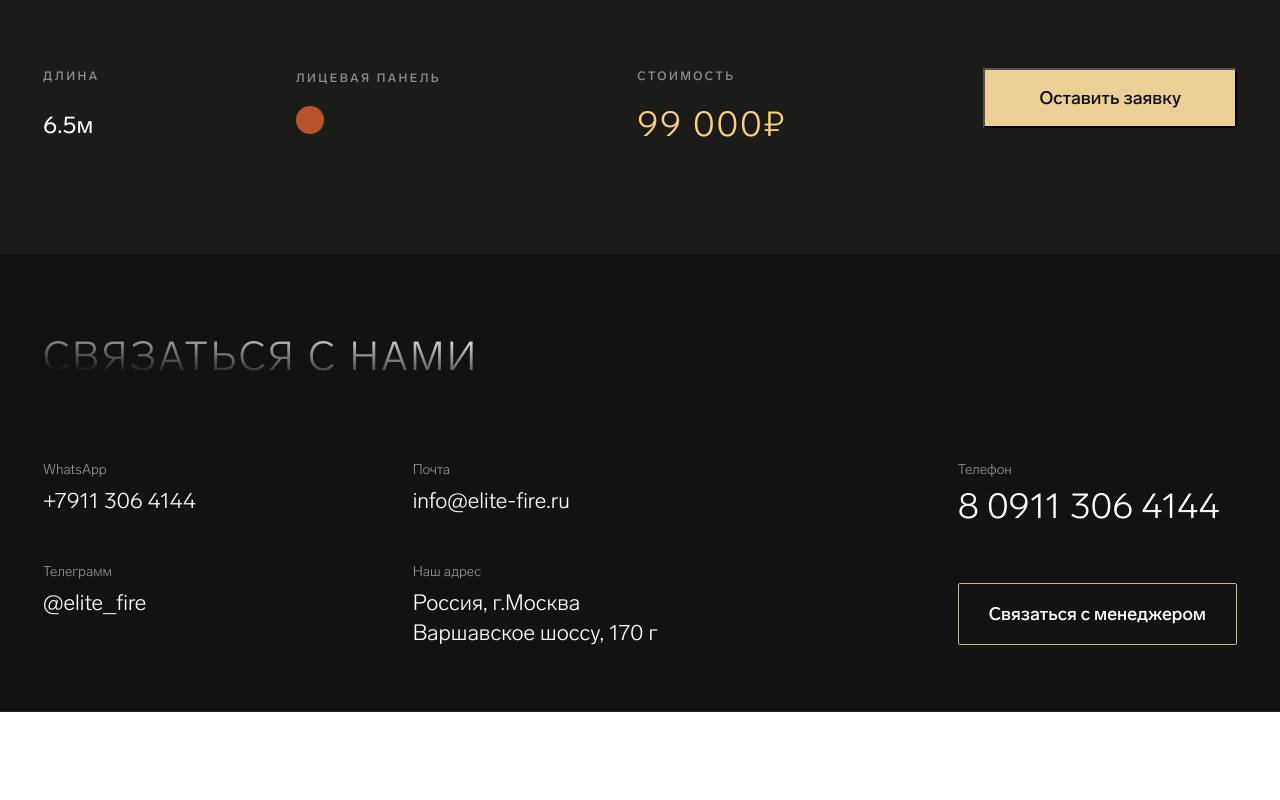
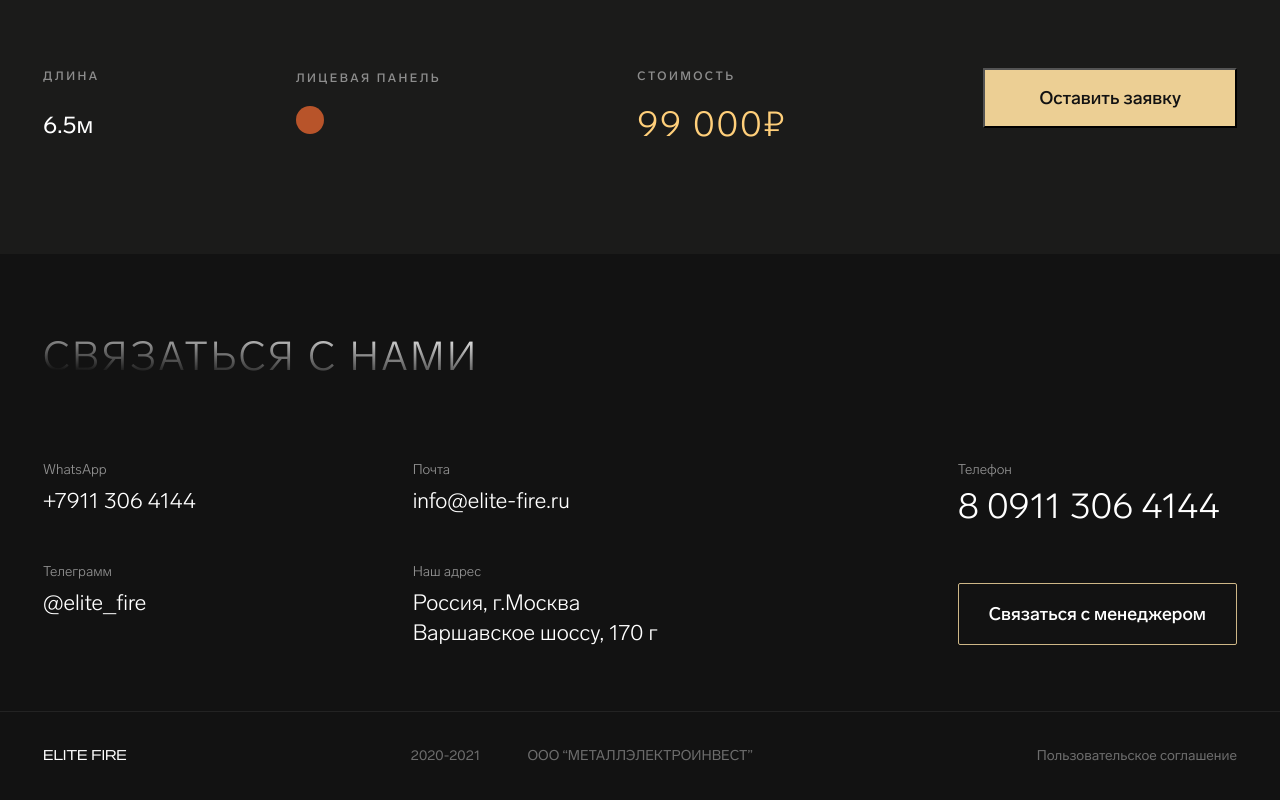
Before and after one commit to DiMoNiO04/elite_fire, a website built with webpack: page src/index.html in a window 1280 px wide. Shown: the part 6614-7414 px from the top of the page. Before the commit the page ends 7326 px from the top, so only its background shows below. Built offline with nearby package versions, Linux system fonts and the light colour scheme.

Commit message:
feat: add footer

```diff
--- a/src/index.html
+++ b/src/index.html
@@ -416,6 +416,19 @@
 				</div>
 			</div>
 		</main>
+
+		<footer class="footer">
+			<div class="container">
+				<div class="footer__container">
+					<a href="./index.html" class="footer__logo">ELITE FIRE</a>
+					<div class="footer__data">
+						<span>2020-2021</span>
+						<span>ООО “МЕТАЛЛЭЛЕКТРОИНВЕСТ”</span>
+					</div>
+					<span class="footer__agreement">Пользовательское соглашение</span>
+				</div>
+			</div>
+		</footer>
 	</div>
 
 </body>
--- a/src/styles/_style.scss
+++ b/src/styles/_style.scss
@@ -794,3 +794,28 @@ h1, h2, h3, ul, li, p{
 	}
 }
 //-------Conection end-------------
+
+
+
+//-------Footer start--------------
+.footer{
+	background: #121212;
+	span{
+		@include fonts(normal, 400, 14px, 18px, $lab,  #6D6D6D);
+	}
+}
+
+.footer__container{
+	padding: 35px 0;
+	@include flexs(flex, row, space-between, center);
+}
+
+.footer__logo{
+	@include fonts(normal, 400, 14px, 18px, $scaniaHeadline,  #FFFFFF);
+}
+
+.footer__data{
+	@include flexs(flex, row, space-between, center);
+	column-gap: 47px;
+}
+//-------Footer end----------------
```
Also changed, not shown: dist/index.html, dist/main5b70ea8b98ba0ce86e3b.css (added), dist/mainf5f1140c7754502d6511.css (deleted).
